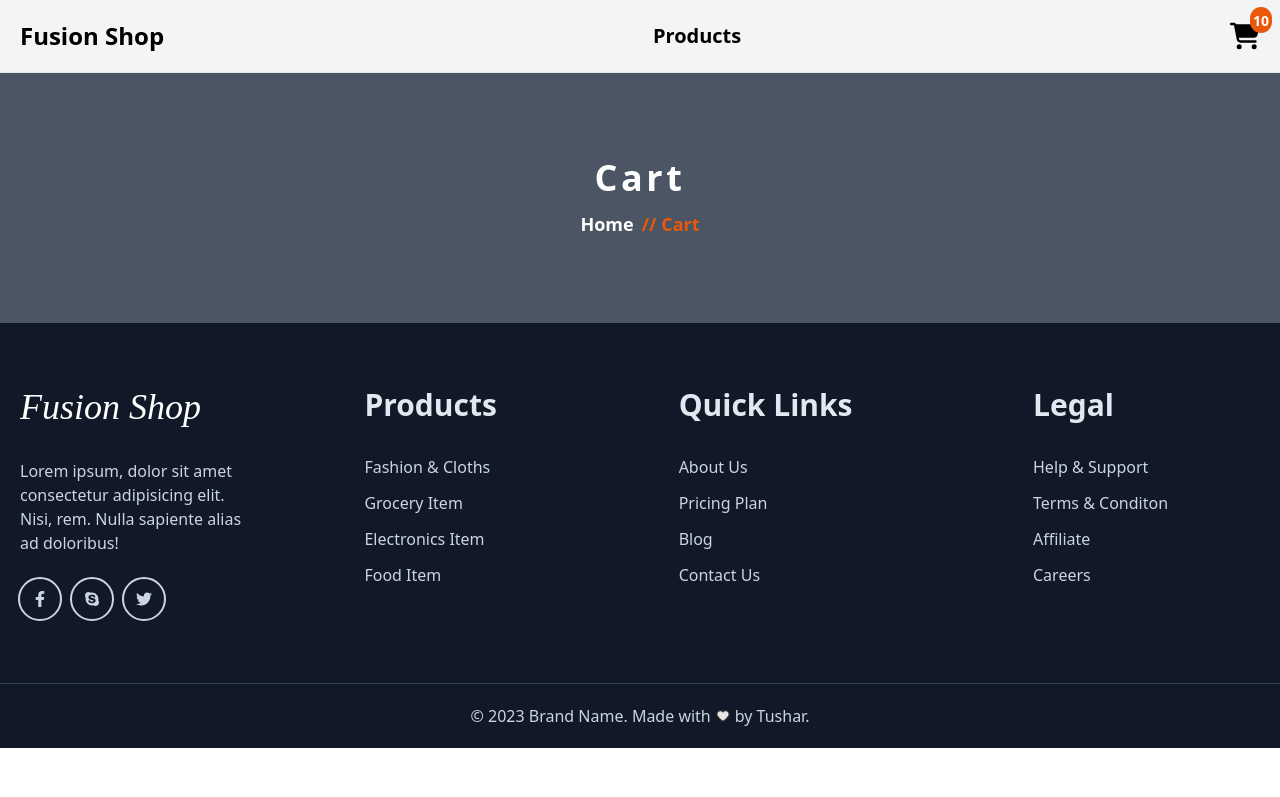
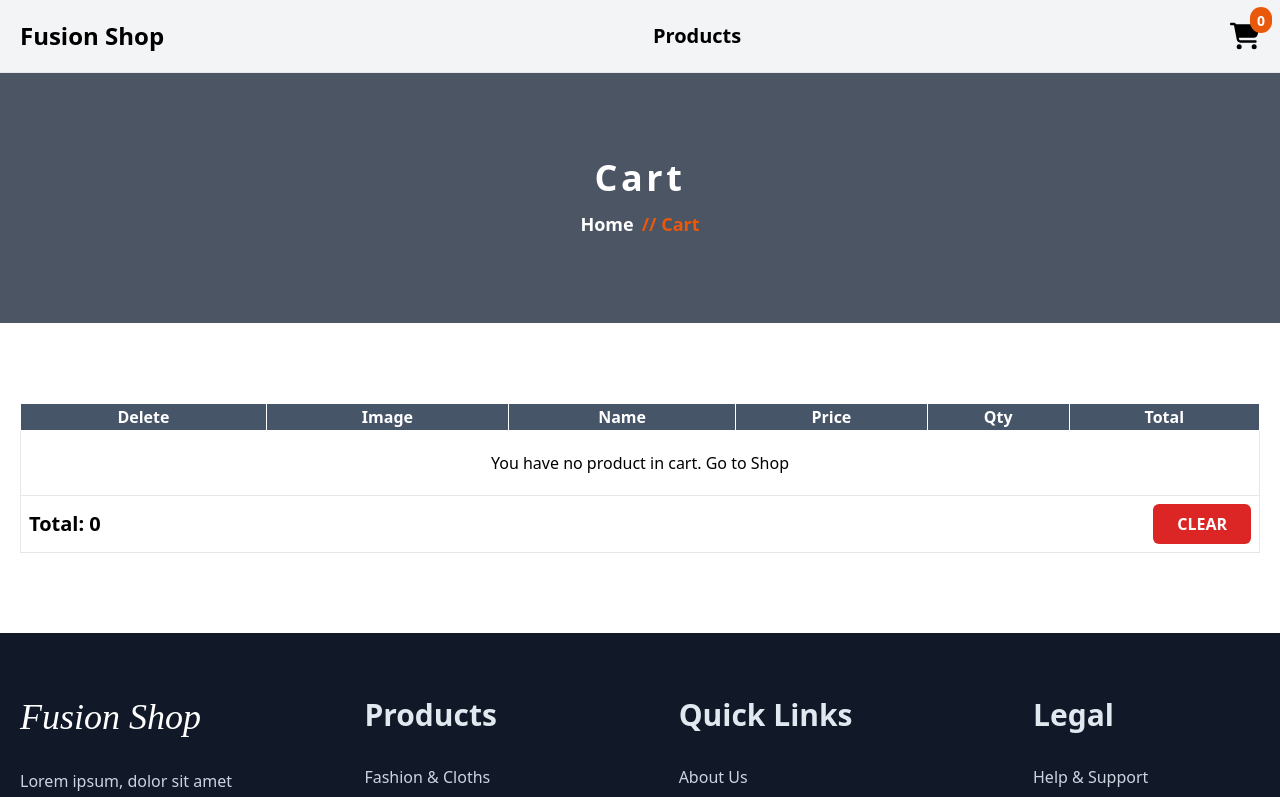
Before and after one commit to tusharshaha/fusion-shop, a React (Vite) app: page /cart in a window 1280 px wide. Shown: the top 797 px of the page. Built offline with nearby package versions, Linux system fonts and the light colour scheme; a web font is replaced by a local one.

Commit message:
UI/Feat: completed cart page and added cart functionality

```diff
--- a/package.json
+++ b/package.json
@@ -15,6 +15,7 @@
     "@reduxjs/toolkit": "^2.4.0",
     "react": "^18.3.1",
     "react-dom": "^18.3.1",
+    "react-hot-toast": "^2.4.1",
     "react-icons": "^5.4.0",
     "react-redux": "^9.1.2",
     "react-router-dom": "^7.0.2",
--- a/src/components/ui/CartButton.tsx
+++ b/src/components/ui/CartButton.tsx
@@ -1,5 +1,7 @@
+import { RootState } from "@/redux/store";
 import React from "react";
 import { FaCartShopping } from "react-icons/fa6";
+import { useSelector } from "react-redux";
 import { Link } from "react-router-dom";
 
 type ButtonProps = {
@@ -7,11 +9,12 @@ type ButtonProps = {
 };
 
 const CartButton: React.FC<ButtonProps> = ({ className }) => {
+  const { totalCount } = useSelector((state: RootState) => state.cart);
   return (
     <Link to="/cart" className={`${className} relative`}>
       <FaCartShopping className="text-3xl" />
       <span className="absolute top-[-14px] right-[-12px] text-center w-[22px] h-[26px] py-1 rounded-full bg-orange-600 text-white text-sm font-semibold">
-        10
+        {totalCount}
       </span>
     </Link>
   );
--- a/src/components/ui/Navbar.tsx
+++ b/src/components/ui/Navbar.tsx
@@ -50,7 +50,7 @@ const Navbar: React.FC = () => {
           <div
             className={`${
               navMenu ? "" : "hidden"
-            } absolute top-14 right-0 rounded-md bg-gray-600 text-white w-[200px] p-4 text-center`}
+            } absolute top-14 right-0 rounded-md bg-gray-600 border text-white w-[200px] p-4 text-center`}
           >
             {menu}
             <div className="w-full flex items-center justify-center mt-6">
--- a/src/components/ui/ProductCard.tsx
+++ b/src/components/ui/ProductCard.tsx
@@ -1,7 +1,26 @@
+import { addToCart, getTotal } from "@/redux/features/cartSlice";
+import { AppDispatch } from "@/redux/store";
 import { Products } from "@/types";
 import React from "react";
+import toast from "react-hot-toast";
+import { useDispatch } from "react-redux";
 
 const ProductCard: React.FC<{ product: Products }> = ({ product }) => {
+  const dispatch = useDispatch<AppDispatch>();
+  const handleAddToCart = () => {
+    dispatch(
+      addToCart({
+        id: product.id,
+        imgUrl: product.imgUrl,
+        name: product.title,
+        curPrice: product.price,
+        subTotal: product.price,
+        qty: 1,
+      })
+    );
+    dispatch(getTotal())
+    toast.success("Successfully Added to cart", { id: "cart" });
+  };
   return (
     <div className="shadow-md rounded-md p-3 flex flex-col h-full border">
       <img
@@ -15,7 +34,7 @@ const ProductCard: React.FC<{ product: Products }> = ({ product }) => {
         <span className="text-xl font-bold text-orange-500">
           ${product.price}
         </span>
-        <button className="border border-orange-600 hover:bg-orange-600 hover:text-white trans text-orange-600 font-bold py-2 px-6 rounded-md">
+        <button onClick={handleAddToCart} className="border border-orange-600 hover:bg-orange-600 hover:text-white trans text-orange-600 font-bold py-2 px-6 rounded-md">
           Add To Cart
         </button>
       </div>
--- /dev/null
+++ b/src/components/ui/Table.tsx
@@ -0,0 +1,134 @@
+import {
+  clearCart,
+  getTotal,
+  handleQty,
+  removeFromCart,
+} from "@/redux/features/cartSlice";
+import { RiDeleteBin5Line } from "react-icons/ri";
+import React, { useEffect } from "react";
+import { Link } from "react-router-dom";
+import { useDispatch, useSelector } from "react-redux";
+import { AppDispatch, RootState } from "@/redux/store";
+import toast from "react-hot-toast";
+
+const Table: React.FC = () => {
+  const { items, totalAmount } = useSelector((state: RootState) => state.cart);
+  const dispatch = useDispatch<AppDispatch>();
+
+  // handle qunatity incrase
+  const handleIncrease = (id: number, qty: number) => {
+    const updatedQty = qty + 1;
+    dispatch(handleQty({ id, qty: updatedQty }));
+  };
+  // handle quantity decrase
+  const handleDecrease = (id: number, qty: number) => {
+    const updatedQty = qty - 1;
+    if (updatedQty < 1) {
+      return;
+    }
+    dispatch(handleQty({ id, qty: updatedQty }));
+  };
+
+  const handleClear = () => {
+    if (items.length === 0) {
+      toast.error("you have no product in cart", { id: "cart error" });
+      return;
+    }
+    dispatch(clearCart());
+  };
+
+  useEffect(() => {
+    dispatch(getTotal());
+    // eslint-disable-next-line
+  }, [items]);
+  return (
+    <div className="overflow-x-auto">
+      <table className="text-center w-full border-collapse border">
+        <thead className="">
+          <tr className="bg-slate-600 text-white [&>*]:border [&>*]:border-white">
+            <th>Delete</th>
+            <th>Image</th>
+            <th>Name</th>
+            <th>Price</th>
+            <th>Qty</th>
+            <th>Total</th>
+          </tr>
+        </thead>
+        <tbody>
+          {items.length === 0 && (
+            <tr className="[&>*]:border">
+              <td colSpan={6} className="py-5 text-center">
+                <p className="mb-0">
+                  You have no product in cart. Go to{" "}
+                  <Link to="/shop" className="hover-red">
+                    Shop
+                  </Link>
+                </p>
+              </td>
+            </tr>
+          )}
+          {items.map((item) => (
+            <tr className="[&>*]:border" key={item.id}>
+              <td>
+                <button
+                  className="text-2xl"
+                  onClick={() => dispatch(removeFromCart(item.id))}
+                >
+                  <RiDeleteBin5Line />
+                </button>
+              </td>
+              <td>
+                <img src={item.imgUrl} className="size-[60px] mx-auto" alt="" />
+              </td>
+              <td>
+                <p className="font-semibold text-ellipsis overflow-hidden whitespace-nowrap w-[150px] mx-auto">
+                  {item.name}
+                </p>
+              </td>
+              <td>&#36;{item.curPrice}.00</td>
+              <td className="px-2">
+                <div className="rounded-full p-2 bg-orange-300 flex items-center justify-between gap-1 w-[170px] mx-auto">
+                  <button
+                    className="rounded-full size-[40px] bg-white text-2xl flex items-center justify-center"
+                    onClick={() => handleIncrease(item.id, item.qty)}
+                  >
+                    +
+                  </button>
+                  <span>{item.qty}</span>
+                  <button
+                    className="rounded-full size-[40px] bg-white text-2xl flex items-center justify-center"
+                    onClick={() => handleDecrease(item.id, item.qty)}
+                  >
+                    -
+                  </button>
+                </div>
+              </td>
+              <td>&#36;{item.subTotal}.00</td>
+            </tr>
+          ))}
+          <tr>
+            <td className="border p-2" colSpan={6}>
+              <div className="flex items-center justify-between">
+                <div className="cupon">
+                  <span className="font-bold text-xl">
+                    Total: {totalAmount}
+                  </span>
+                </div>
+                <div className="text-end">
+                  <button
+                    className="py-2 px-6 rounded-md bg-red-600 uppercase text-white font-bold"
+                    onClick={handleClear}
+                  >
+                    Clear
+                  </button>
+                </div>
+              </div>
+            </td>
+          </tr>
+        </tbody>
+      </table>
+    </div>
+  );
+};
+
+export default Table;
--- a/src/main.tsx
+++ b/src/main.tsx
@@ -2,10 +2,11 @@ import { StrictMode } from "react";
 import { createRoot } from "react-dom/client";
 import "./index.css";
 import App from "./App.tsx";
-import { Provider } from 'react-redux';
-import { store } from './redux/store';
-import { PersistGate } from 'redux-persist/integration/react'
-import persistStore from 'redux-persist/es/persistStore';
+import { Provider } from "react-redux";
+import { store } from "./redux/store";
+import { PersistGate } from "redux-persist/integration/react";
+import persistStore from "redux-persist/es/persistStore";
+import { Toaster } from "react-hot-toast";
 
 // set store to persistor
 const persistor = persistStore(store);
@@ -15,6 +16,7 @@ createRoot(document.getElementById("root")!).render(
     <Provider store={store}>
       <PersistGate loading={null} persistor={persistor}>
         <App />
+        <Toaster />
       </PersistGate>
     </Provider>
   </StrictMode>,
--- a/src/pages/Cart.tsx
+++ b/src/pages/Cart.tsx
@@ -1,10 +1,14 @@
 import BreadCumb from "@/components/ui/Breadcumb";
+import Table from "@/components/ui/Table";
 import React from "react";
 
 const Cart: React.FC = () => {
   return (
     <>
       <BreadCumb pathName="Cart" />
+      <div className="py-20 cus-container">
+        <Table />
+      </div>
     </>
   );
 };
--- a/src/redux/features/cartSlice.ts
+++ b/src/redux/features/cartSlice.ts
@@ -2,40 +2,42 @@ import { CartType } from "@/types";
 import { createSlice, PayloadAction } from "@reduxjs/toolkit";
 
 type Init = {
-    items: CartType[],
-    totalCount: number,
-    totalAmount: number
-}
+  items: CartType[];
+  totalCount: number;
+  totalAmount: number;
+};
 type QtyType = {
-    id: string,
-    qty: number
-}
+  id: number;
+  qty: number;
+};
 const initialState: Init = {
   items: [],
   totalCount: 0,
-    totalAmount: 0
-}
+  totalAmount: 0,
+};
 
 export const cartSlice = createSlice({
   name: "cart",
   initialState,
   reducers: {
     addToCart: (state, action: PayloadAction<CartType>) => {
-            const findOldProduct = state.items.find(ele => ele.id === action.payload.id);
+      const findOldProduct = state.items.find(
+        (ele) => ele.id === action.payload.id,
+      );
       if (!findOldProduct) {
         const updatedSubTotal = action.payload.qty * action.payload.curPrice;
         state.items.push({ ...action.payload, subTotal: updatedSubTotal });
       } else {
-                state.items.forEach(ele => {
+        state.items.forEach((ele) => {
           if (ele.id === action.payload.id) {
             ele.qty += action.payload.qty;
             ele.subTotal = ele.qty * ele.curPrice;
           }
-                })
+        });
       }
     },
-        removeFromCart: (state, action: PayloadAction<string>) => {
-            state.items = state.items.filter(ele => ele.id !== action.payload);
+    removeFromCart: (state, action: PayloadAction<number>) => {
+      state.items = state.items.filter((ele) => ele.id !== action.payload);
     },
     clearCart: (state) => {
       state.items = [];
@@ -43,25 +45,29 @@ export const cartSlice = createSlice({
       state.totalAmount = 0;
     },
     handleQty: (state, action: PayloadAction<QtyType>) => {
-            state.items.forEach(item => {
+      state.items.forEach((item) => {
         if (item.id === action.payload.id) {
           item.qty = action.payload.qty;
           item.subTotal = item.qty * item.curPrice;
         }
-            })
+      });
     },
     getTotal: (state) => {
-            const { totalPrice, totalQty } = state.items.reduce((cartTotal, cartItem) => {
+      const { totalPrice, totalQty } = state.items.reduce(
+        (cartTotal, cartItem) => {
           const { qty, subTotal } = cartItem;
           cartTotal.totalQty += qty;
-                cartTotal.totalPrice += subTotal
-                return cartTotal
-            }, { totalPrice: 0, totalQty: 0 });
+          cartTotal.totalPrice += subTotal;
+          return cartTotal;
+        },
+        { totalPrice: 0, totalQty: 0 },
+      );
       state.totalAmount = totalPrice;
       state.totalCount = totalQty;
-        }
-    }
-})
+    },
+  },
+});
 
-export const { addToCart, removeFromCart, clearCart, handleQty, getTotal } = cartSlice.actions;
+export const { addToCart, removeFromCart, clearCart, handleQty, getTotal } =
+  cartSlice.actions;
 export default cartSlice.reducer;
```
Also changed, not shown: src/redux/store.ts (+17 -9 lines), src/types/index.ts (+7 -7 lines), 1 other file (tests, documents, lock files or other folders). Lines whose indentation alone changed are shown as unchanged.
